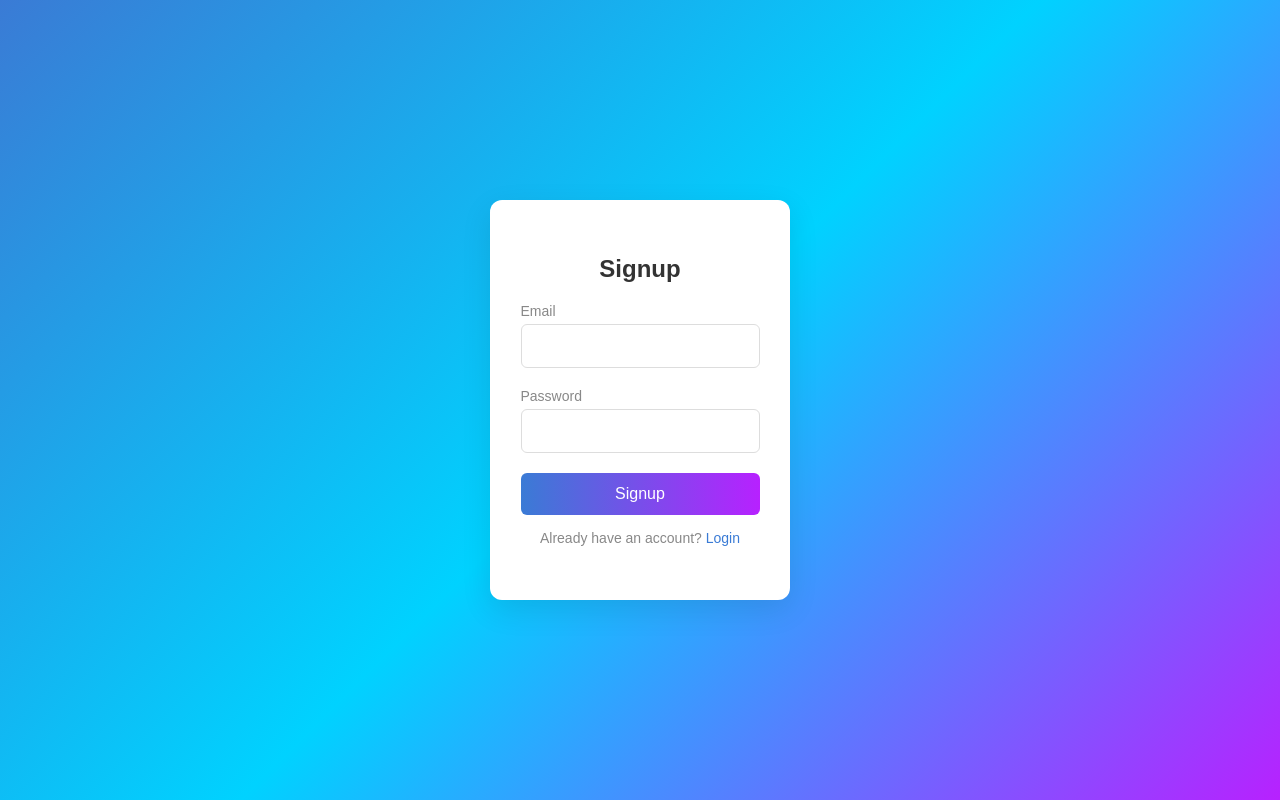
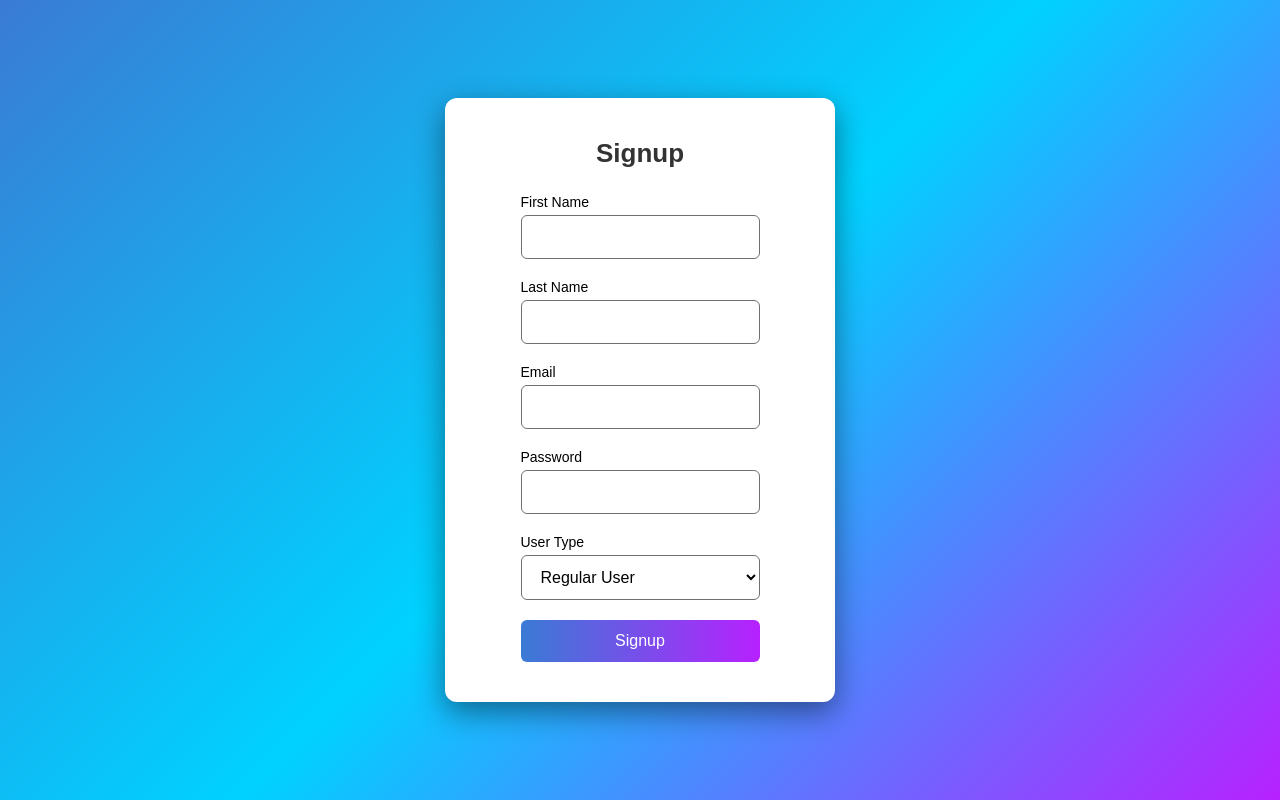
Before and after one commit to Basit-Perampalli/EventManagement, a React (Vite) app in the folder frontend/: page /signup in a window 1280 px wide. Built offline with nearby package versions, Linux system fonts and the light colour scheme.

Commit message:
Integration part for Login and Registration done

```diff
--- a/frontend/package.json
+++ b/frontend/package.json
@@ -17,7 +17,8 @@
     "axios": "^1.7.7",
     "react": "^18.3.1",
     "react-dom": "^18.3.1",
-    "react-router-dom": "^6.27.0"
+    "react-router-dom": "^6.27.0",
+    "react-toastify": "^10.0.6"
   },
   "devDependencies": {
     "@eslint/js": "^9.11.1",
--- a/frontend/src/App.css
+++ b/frontend/src/App.css
@@ -112,6 +112,21 @@ html {
   gap: 10px;
   font-size: 18px;
   cursor: pointer;
+}
+
+.logout-btn {
+  background-color: #ce3844;
+  color: white;
+  border: none;
+  padding: 0.5rem 1rem;
+  font-size: 1rem;
+  cursor: pointer;
+  border-radius: 5px;
+  transition: background-color 0.3s ease;
+}
+
+.logout-btn:hover {
+  background-color: #a82834;
 }
 
 /* Dashboard Styles */
--- a/frontend/src/components/EventForm.jsx
+++ b/frontend/src/components/EventForm.jsx
@@ -13,10 +13,12 @@ const EventCreationForm = ({ onClose }) => {
         const eventData = { title, description, location, startDate, endDate, organizer, is_public: true };
 
         try {
-            const response = await fetch('http://127.0.0.1:8000/events/create/', {
+            const token = localStorage.getItem('accessToken'); // Get the access token from localStorage
+            const response = await fetch('http://localhost:8000/event/create/', {
                 method: 'POST',
                 headers: {
                     'Content-Type': 'application/json',
+                    'Authorization': `Bearer ${token}`, // Include the authorization token
                 },
                 body: JSON.stringify(eventData),
             });
@@ -30,6 +32,7 @@ const EventCreationForm = ({ onClose }) => {
             console.error('Error:', error);
         }
     };
+
 
     return (
         <div className="popup-overlay">
--- a/frontend/src/components/EventTable.jsx
+++ b/frontend/src/components/EventTable.jsx
@@ -13,11 +13,12 @@ const EventTable = () => {
     const [currentPage, setCurrentPage] = useState(1);
     const [eventsPerPage] = useState(10);
     const [socket, setSocket] = useState(null);
+    const [refreshEvents, setRefreshEvents] = useState(false); // New state for refreshing
 
     useEffect(() => {
         const fetchEvents = async () => {
             try {
-                const response = await fetch('http://127.0.0.1:8000/event/all/');
+                const response = await fetch('http://localhost:8000/event/all/');
                 if (!response.ok) {
                     throw new Error('Network response was not ok');
                 }
@@ -48,6 +49,10 @@ const EventTable = () => {
         };
     }, []);
 
+    const handleEventCreated = () => {
+        setRefreshEvents(prev => !prev); // Toggle refresh state to fetch events again
+    };
+
     const filteredEvents = events.filter(event => {
         const matchesSearchTerm = event.title.toLowerCase().includes(searchTerm.toLowerCase());
         const matchesLocation = locationFilter === '' || event.location.toLowerCase().includes(locationFilter.toLowerCase());
@@ -64,7 +69,7 @@ const EventTable = () => {
 
     const toggleEventStatus = async (eventId, currentStatus) => {
         try {
-            const response = await fetch(`http://127.0.0.1:8000/events/${eventId}/toggle/`, {
+            const response = await fetch(`http://localhost:8000/event/${eventId}/toggle/`, {
                 method: 'POST',
                 headers: { 'Content-Type': 'application/json' },
                 body: JSON.stringify({ status: currentStatus === 'public' ? 'private' : 'public' })
--- a/frontend/src/components/LoginSignup.css
+++ b/frontend/src/components/LoginSignup.css
@@ -1,5 +1,4 @@
 /* Global styles for login and signup pages */
-
 
 .firstauth {
     display: flex;
@@ -14,17 +13,15 @@
     background-color: white;
     border-radius: 12px;
     padding: 40px 30px;
-    box-shadow: 0 10px 30px rgba(0, 0, 0, 0.1);
-    width: 300px;
-    /* Fixed width for the container */
-    height: 400px;
-    /* Fixed height for the container */
+    box-shadow: 0 10px 30px rgba(0, 0, 0, 0.447);
+    width: 390px;
+    /* Increased width for better spacing */
+    height: auto;
+    /* Allow height to adjust based on content */
     display: flex;
     flex-direction: column;
     align-items: center;
-    /* Center items horizontally */
     justify-content: center;
-    /* Center items vertically */
     text-align: center;
     animation: fadeIn 0.8s ease;
 }
@@ -36,41 +33,49 @@
     justify-content: center;
     flex-direction: column;
     width: 100%;
-    /* Full width of the container */
-    height: 100%;
-    /* Full height of the container */
+    height: auto;
+    /* Allow height to adjust based on content */
 }
 
 .auth-form h2 {
-    margin-bottom: 20px;
-    font-size: 24px;
+    margin-bottom: 25px;
+    /* Increased margin for better spacing */
+    font-size: 26px;
+    /* Slightly larger font size */
     color: #333;
 }
 
 .input-group {
     margin-bottom: 20px;
     width: 100%;
-    /* Full width of input group */
 }
 
 .input-group label {
     display: block;
     font-size: 14px;
     margin-bottom: 5px;
-    color: #888;
+    color: #000000;
     text-align: left;
 }
 
-.input-group input {
+.input-group input,
+.input-group select {
     width: 100%;
     padding: 12px 15px;
     font-size: 16px;
-    border: 1px solid #ddd;
+    border: 1px solid #707070;
     border-radius: 6px;
     transition: border-color 0.3s;
 }
 
-.input-group input:focus {
+/* Style for the select dropdown */
+.input-group select {
+    background-color: white;
+    cursor: pointer;
+}
+
+.input-group input:focus,
+.input-group select:focus {
     border-color: #00d2ff;
     outline: none;
 }
@@ -111,6 +116,16 @@
     color: #b721ff;
 }
 
+.error {
+    color: #ff0000;
+    margin-bottom: 10px;
+}
+
+.success {
+    color: #28a745;
+    margin-bottom: 10px;
+}
+
 /* Animation for form fading in */
 @keyframes fadeIn {
     from {
@@ -129,7 +144,6 @@
     .auth-container {
         padding: 30px 20px;
         width: 90%;
-        /* Responsive width for smaller screens */
     }
 
     .auth-btn {
--- a/frontend/src/components/Signup.jsx
+++ b/frontend/src/components/Signup.jsx
@@ -1,32 +1,65 @@
 import React, { useState } from 'react';
-import { Link, useNavigate } from 'react-router-dom';
+import { useNavigate } from 'react-router-dom';
 import axios from 'axios';
 import './LoginSignup.css';
 
 const Signup = () => {
+    const [firstName, setFirstName] = useState('');
+    const [lastName, setLastName] = useState('');
     const [email, setEmail] = useState('');
     const [password, setPassword] = useState('');
+    const [userType, setUserType] = useState('regular'); // 'organizer' or 'regular'
     const [error, setError] = useState('');
+    const [successMessage, setSuccessMessage] = useState('');
     const navigate = useNavigate();
 
     const handleSignup = async (e) => {
         e.preventDefault();
+        setError('');
+        setSuccessMessage('');
+
         try {
-            await axios.post('/api/signup', { email, password });
-            navigate('/'); // Redirect to login after successful signup
+            const response = await axios.post('http://localhost:8000/auth/register/', {
+                first_name: firstName,
+                last_name: lastName,
+                email,
+                password,
+                user_type: userType
+            });
+
+            setSuccessMessage('Signup successful! Redirecting to login...');
+            setTimeout(() => navigate('/'), 2000); // Redirect after success
         } catch (error) {
-            setError(`Signup failed, please try again. ${error}`);
+            setError('Signup failed. Please try again.');
         }
     };
 
     return (
         <div className="firstauth">
-
             <div className="auth-container">
                 <div className="auth-form">
                     <h2>Signup</h2>
                     {error && <div className="error">{error}</div>}
+                    {successMessage && <div className="success">{successMessage}</div>}
                     <form onSubmit={handleSignup}>
+                        <div className="input-group">
+                            <label>First Name</label>
+                            <input
+                                type="text"
+                                value={firstName}
+                                onChange={(e) => setFirstName(e.target.value)}
+                                required
+                            />
+                        </div>
+                        <div className="input-group">
+                            <label>Last Name</label>
+                            <input
+                                type="text"
+                                value={lastName}
+                                onChange={(e) => setLastName(e.target.value)}
+                                required
+                            />
+                        </div>
                         <div className="input-group">
                             <label>Email</label>
                             <input
@@ -45,11 +78,18 @@ const Signup = () => {
                                 required
                             />
                         </div>
+                        <div className="input-group">
+                            <label>User Type</label>
+                            <select
+                                value={userType}
+                                onChange={(e) => setUserType(e.target.value)}
+                            >
+                                <option value="regular">Regular User</option>
+                                <option value="organizer">Organizer</option>
+                            </select>
+                        </div>
                         <button type="submit" className="auth-btn">Signup</button>
                     </form>
-                    <div className="signup-link">
-                        Already have an account? <Link to="/">Login</Link>
-                    </div>
                 </div>
             </div>
         </div>
--- a/frontend/src/components/TopNavBar.jsx
+++ b/frontend/src/components/TopNavBar.jsx
@@ -1,10 +1,23 @@
 import React from 'react';
-import '../App.css'
+import { useNavigate } from 'react-router-dom';
+import '../App.css';
+
 const TopNavBar = () => {
+    const navigate = useNavigate();
+
+    // Function to handle logout
+    const handleLogout = () => {
+        localStorage.removeItem('accessToken');  // Remove access token from localStorage
+        localStorage.removeItem('refreshToken'); // Remove refresh token from localStorage
+        navigate('/');  // Redirect to login page
+    };
+
     return (
         <div className="top-nav">
             <div className="logo">Event Management</div>
-
+            <div className="nav-links">
+                <button onClick={handleLogout} className="logout-btn">Logout</button>
+            </div>
         </div>
     );
 };
```
Also changed, not shown: frontend/src/components/Dashboard.jsx (+10 -13 lines), frontend/src/components/Login.jsx (+24 -5 lines), 1 other file (tests, documents, lock files or other folders).
